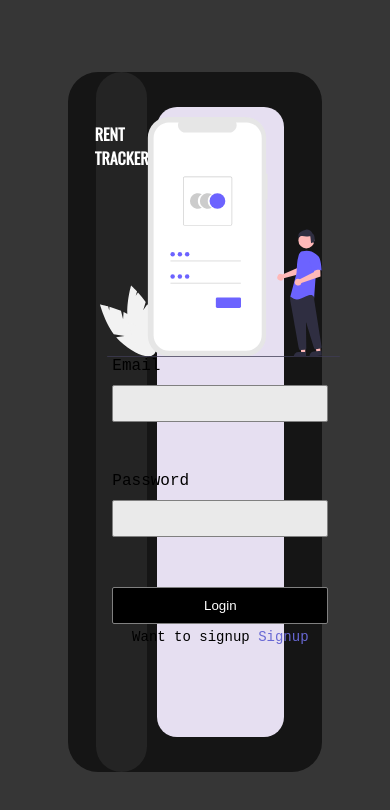
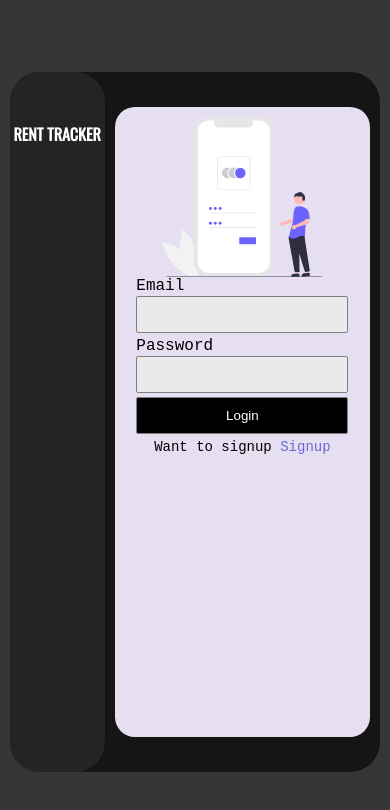
Before and after one commit to tusharpasricha/renttracker, a React (Create React App) app: page /login in a window 390 px wide. Shown: the top 810 px of the page. Built offline with nearby package versions, Linux system fonts and the light colour scheme; no server answers.

Commit message:
mobileresponsive1

```diff
--- a/src/components/Rentinfo.js
+++ b/src/components/Rentinfo.js
@@ -101,8 +101,8 @@ const Rentinfo = () => {
                 </form>
             </section>}
             <div>
-                {loading && <p className='owner'>Amount to be Paid : {amountToBePaid}</p>}
-                {loading && <p className='owner'>Date Upto Rent is Calculated : {period}</p>}
+                {loading && <p className='owner'>DUE: {amountToBePaid}</p>}
+                {loading && <p className='owner'>TILL: {period}</p>}
             </div>
             </div>
             <Viewexpense/>
--- a/src/home.css
+++ b/src/home.css
@@ -184,17 +184,21 @@ button:hover{
     }
     .second{
       width: 80%;
+      overflow: scroll;
+    }
+    .dashboard{
+      width: 95%;
     }
 
     .cards {
       grid-template-columns: 1fr 1fr;
-      /* border: 2px solid red; */
       padding: 30px;
+
+    }
+    .card{
+      width: 200px;
     }
 
-    .coverDetails h2 {
-      font-size: 50px;
-    }
 
   }
 
@@ -202,87 +206,20 @@ button:hover{
 
     .cards {
       grid-template-columns: 1fr;
-      /* border: 2px solid red; */
       align-items: center;
       justify-content: center;
     }
 
     .card {
       margin: auto;
-      margin-bottom: 40px;
-    }
-
-    .coverDetails h2 {
-      font-size: 50px;
+      margin-bottom: 30px;
     }
 
   }
 
-  @media screen and (max-width: 900px) {
-
-    .cover img {
-      width: 20rem;
-    }
-
-    .cover h2 {
-      font-size: 25px;
-    }
-
-    .owner {
-      font-size: 15px;
+  @media screen and (max-width: 530px) {
+    .sidebar{
+      width: 30%;
     }
 
   }
-
-  @media screen and (max-width: 610px) {
-
-    .owner {
-      margin-top: 12px;
-    }
-
-    .cards {
-      padding: 0px;
-    }
-
-    .cover {
-      flex-direction: column;
-      justify-content: center;
-      align-items: center;
-    }
-
-    .coverDetails {
-      /* border: 2px solid blue; */
-      width: 100%;
-      margin: auto;
-      text-align: center;
-      margin-top: 20px;
-      font-size: 18px;
-    }
-
-    .cover img {
-      width: 20rem;
-    }
-
-    .cards {
-      width: 100%;
-    }
-
-    .card {
-
-      height: fit-content;
-      text-align: center;
-      padding: 10px 20px;
-    }
-
-    .card img {
-      width: 100px;
-      height: 100px;
-    }
-
-    .card h4 {
-      /* border: 2px solid wheat; */
-      width: 100%;
-      margin-top: 15px;
-    }
-
-  }
--- a/src/index.css
+++ b/src/index.css
@@ -226,10 +226,13 @@ a {
 
 
 }
-@media only screen and (max-width: 1224px) {
+@media screen and (max-width: 1220px) {
 
   form {
       width: 90%;
+  }
+  .getintouch{
+    width: 80%;
   }
 
 
@@ -244,18 +247,13 @@ a {
 
 
 }
+@media screen and (max-height: 900px) {
+  form label {
+    margin-bottom: 1px;
+}
+form input{
+  margin-bottom: 4px;
+}
 
-@media screen and (max-width: 1170px) {
-
-  .getintouch {
-    flex-direction: column;
-    align-items: center;
-  }
-
-  .login img {
-    width: 15rem;
-    text-align: center;
-    /* border: 2px solid red; */
-  }
 
 }
```
